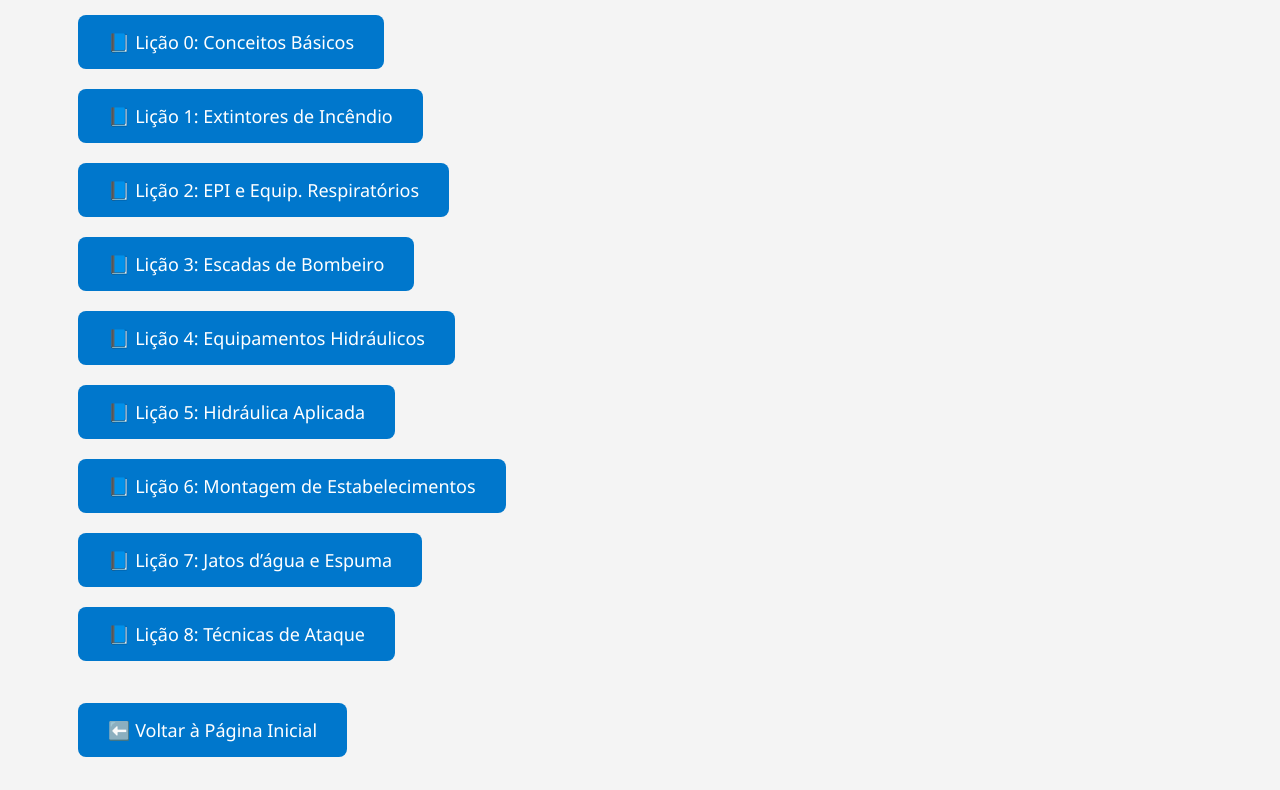
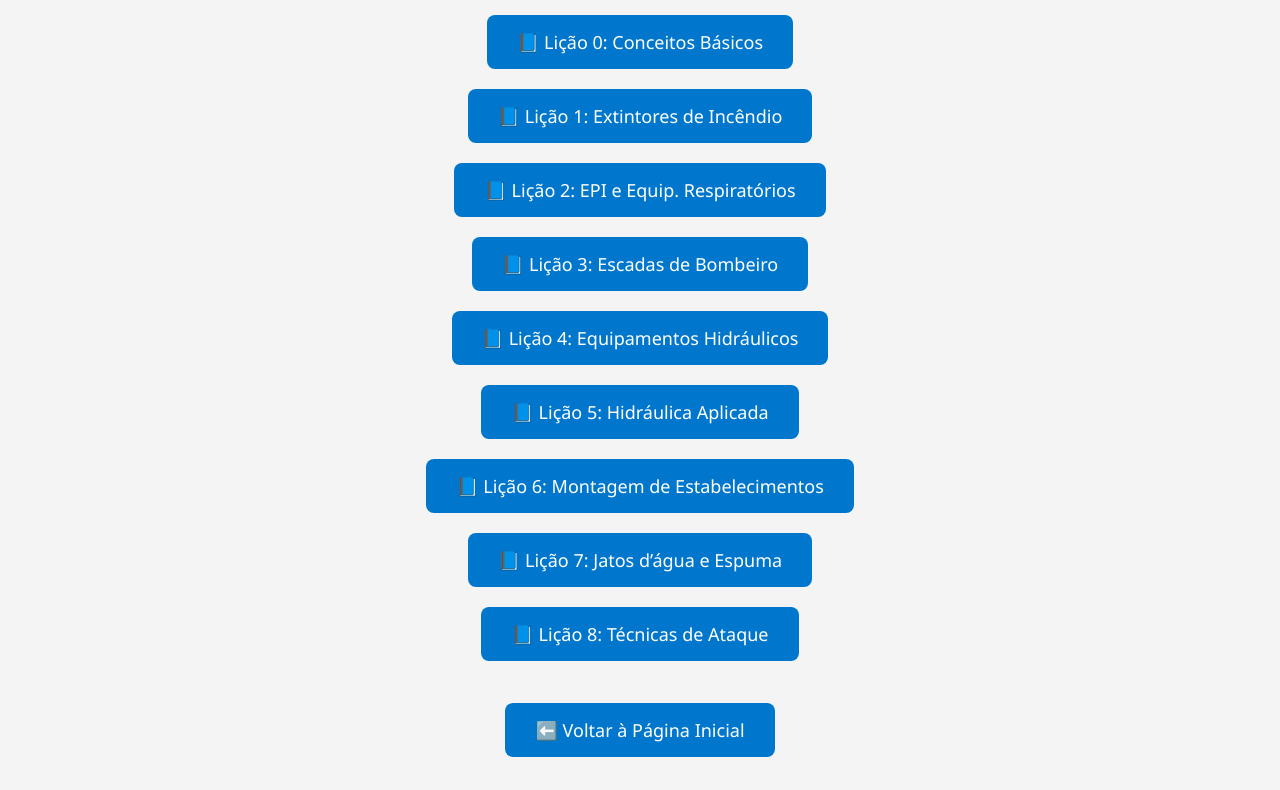
Before and after one commit to Birinightss/CBMSC, a plain HTML site: page docs/incendio/index.html in a window 1280 px wide. Shown: the part 179-969 px from the top of the page. Drawn offline with Linux system fonts and the light colour scheme.

Commit message:
Update index.html

```diff
--- a/docs/incendio/index.html
+++ b/docs/incendio/index.html
@@ -2,12 +2,12 @@
 <html lang="pt-BR">
 <head>
   <meta charset="UTF-8">
-  <title>Simulados – Combate a Incêndio</title>
+  <title>SIMULADOS - COMBATE A INCÊNDIO</title>
   <style>
     body {
       font-family: 'Segoe UI', sans-serif;
       background-color: #f4f4f4;
-      text-align: left; padding-left: 60px;
+      text-align: center; padding-left: 60px;
       padding: 60px;
     }
     h1 {
```
